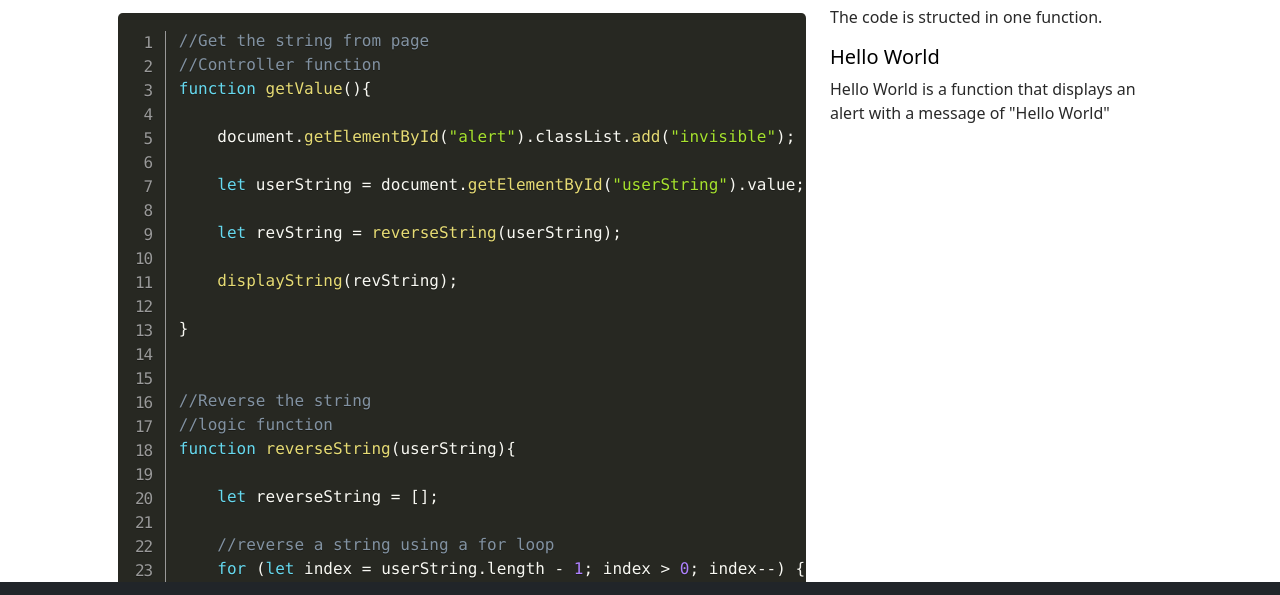
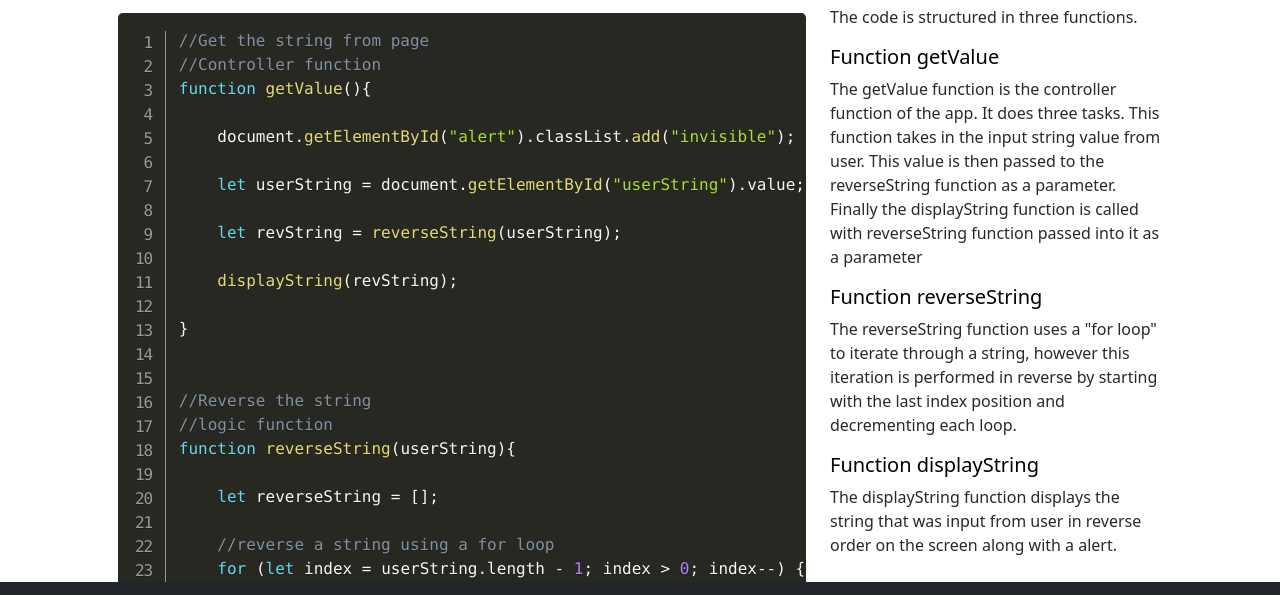
Before and after one commit to Tunesmithus/Rewind, a plain HTML site: page code.html in a window 1280 px wide. Shown: the part 138-733 px from the top of the page. Drawn offline with nearby package versions, Linux system fonts and the light colour scheme.

Commit message:
Updated Code description

```diff
--- a/code.html
+++ b/code.html
@@ -106,9 +106,20 @@
                     </pre>
                 </div>
                 <div class="col-lg-4">
-                    <p>The code is structed in one function.</p>
-                    <h5>Hello World</h5>
-                    <p> Hello World is a function that displays an alert with a message of "Hello World"</p>
+                    <p>The code is structured in three functions.</p>
+                    <div>
+                        <h5>Function getValue</h5>
+                        <p> The getValue function is the controller function of the app.  It does three tasks.  This function takes in the input string value from user.  This value is then passed to the reverseString function as a parameter.  Finally the displayString function is called with reverseString function passed into it as a parameter </p>
+                    </div>
+                    <div>
+                        <h5>Function reverseString</h5>
+                        <p> The reverseString function uses a "for loop" to iterate through a string, however this iteration is performed in reverse by starting with the last index position and decrementing each loop.</p>
+                    </div>
+                    <div>
+                        <h5>Function displayString</h5>
+                        <p>The displayString function displays the string that was input from user in reverse order on the screen along with a alert.</p>
+                    </div>
+
                 </div>
             </div>
         </div>
```
